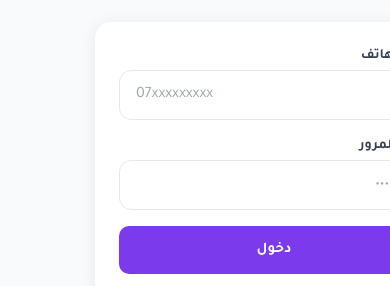
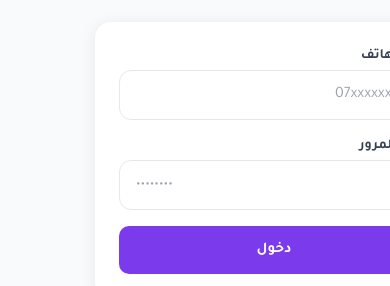
Before and after one commit to ibrabimqaiss/evento-web, a React (Vite) app: page /login in a window 390 px wide. Shown: the part 324-610 px from the top of the page. Built offline with nearby package versions, Linux system fonts and the light colour scheme; no server answers.

Commit message:
Force LTR direction on phone and password inputs in LoginPage
Prevents RTL page direction from corrupting input values; phone aligns
right for natural RTL feel, password aligns left as expected.

Co-Authored-By: Claude Sonnet 4.6 <noreply@anthropic.com>

```diff
--- a/src/pages/LoginPage.jsx
+++ b/src/pages/LoginPage.jsx
@@ -58,6 +58,7 @@ export default function LoginPage() {
                 placeholder="07xxxxxxxxx"
                 required
                 dir="ltr"
+                style={{ textAlign: 'right' }}
                 className="w-full border border-gray-200 rounded-xl px-4 py-3 text-base focus:outline-none focus:ring-2 focus:ring-primary/30 focus:border-primary transition"
               />
             </div>
@@ -72,6 +73,8 @@ export default function LoginPage() {
                 onChange={(e) => setPassword(e.target.value)}
                 placeholder="••••••••"
                 required
+                dir="ltr"
+                style={{ textAlign: 'left' }}
                 className="w-full border border-gray-200 rounded-xl px-4 py-3 text-base focus:outline-none focus:ring-2 focus:ring-primary/30 focus:border-primary transition"
               />
             </div>
```
